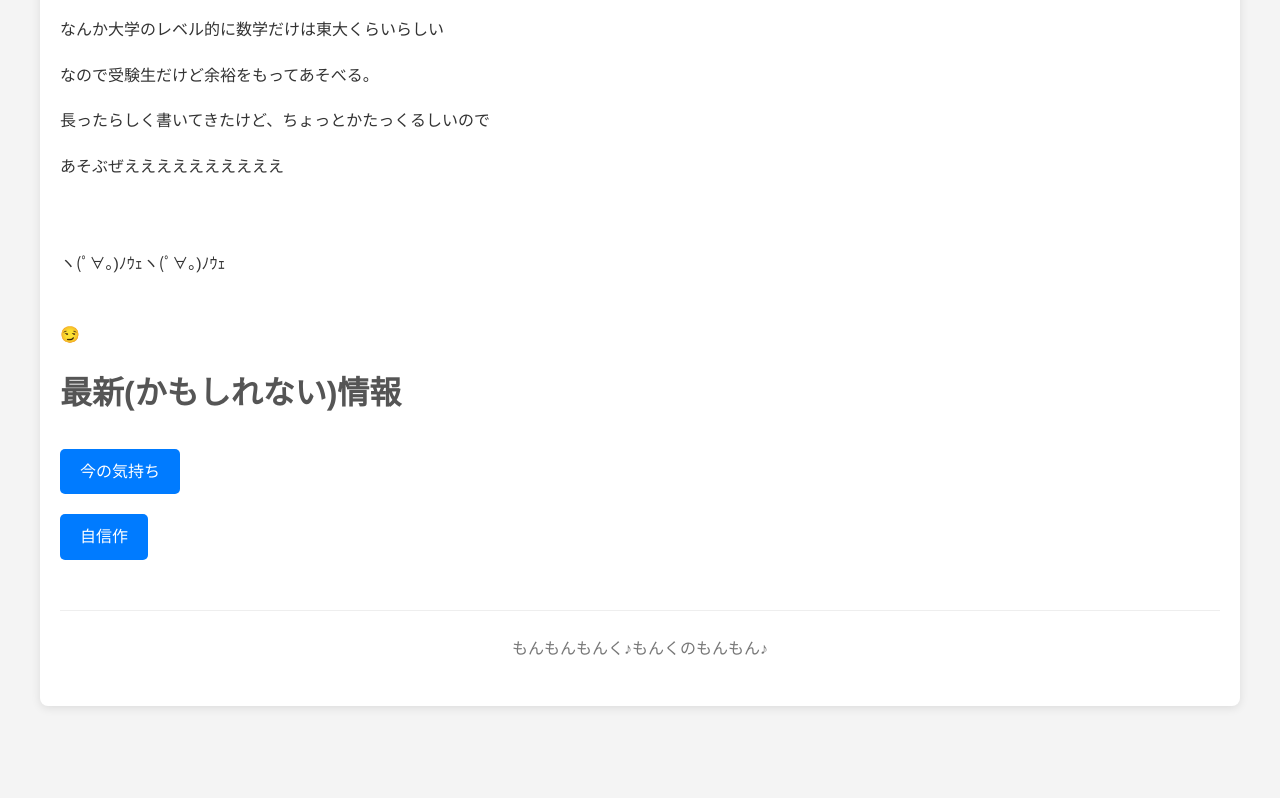
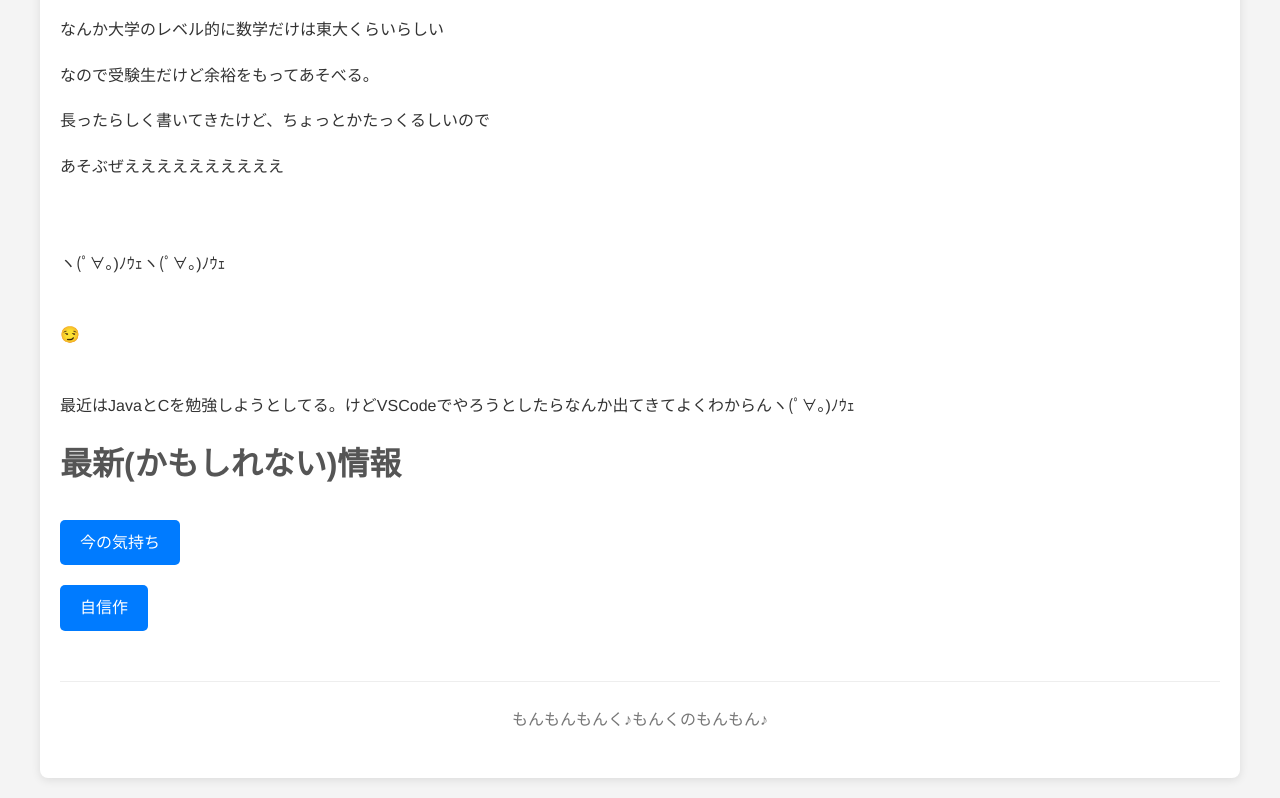
Before and after one commit to monnku/home, a plain HTML site: page index.html in a window 1280 px wide. Shown: the part 1306-2104 px from the top of the page. Before the commit the page ends 2032 px from the top, so only its background shows below. Drawn offline with Linux system fonts and the light colour scheme.

Commit message:
Update index.html

```diff
--- a/index.html
+++ b/index.html
@@ -63,6 +63,8 @@
                 <br>
                 <br>
                 <p>😏</p>
+                <br>
+                <p>最近はJavaとCを勉強しようとしてる。けどVSCodeでやろうとしたらなんか出てきてよくわからんヽ(ﾟ∀｡)ﾉｳｪ</p>
             </section>
             <section id="saishin">
                 <h2>最新(かもしれない)情報</h2>
```
